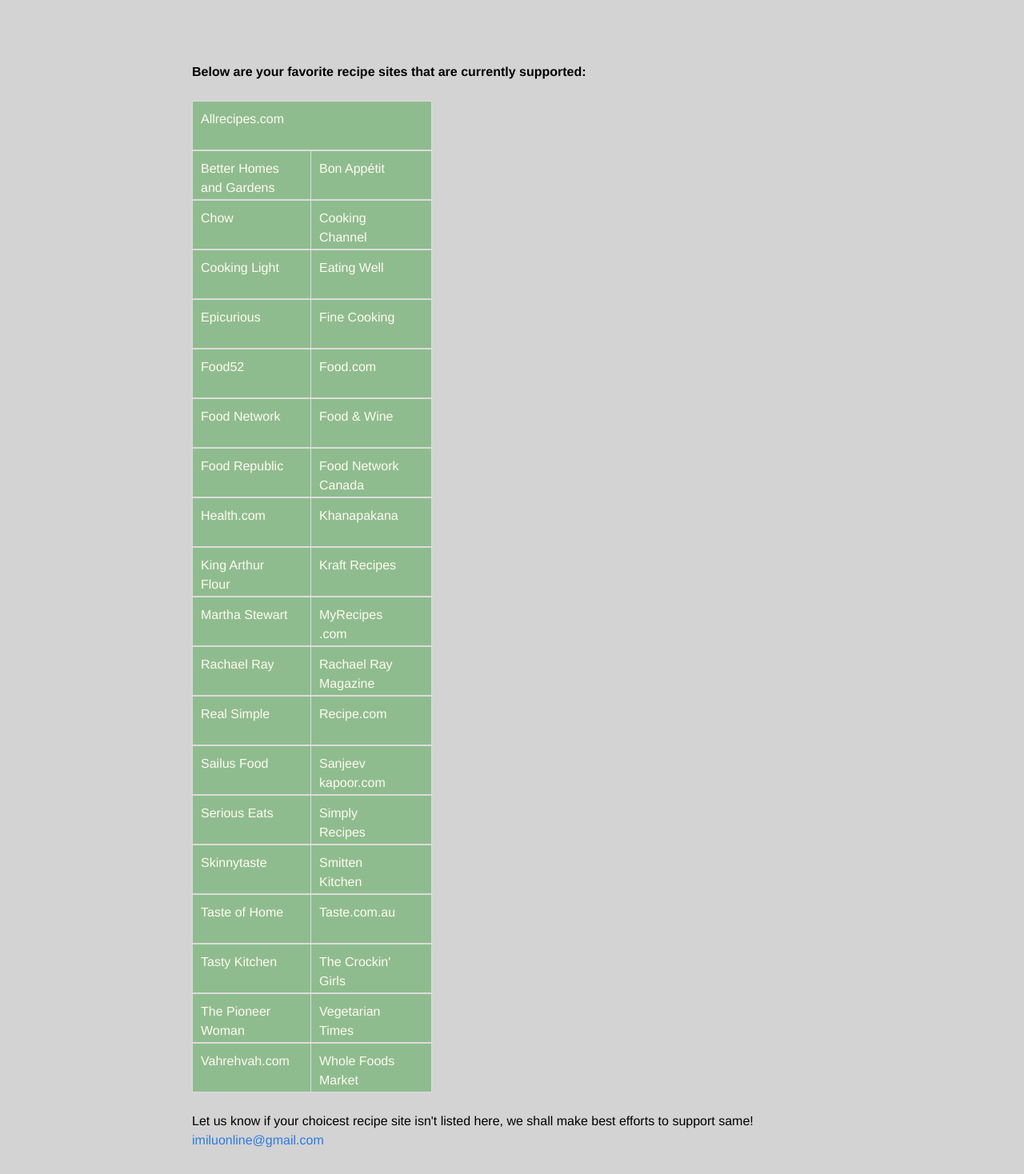
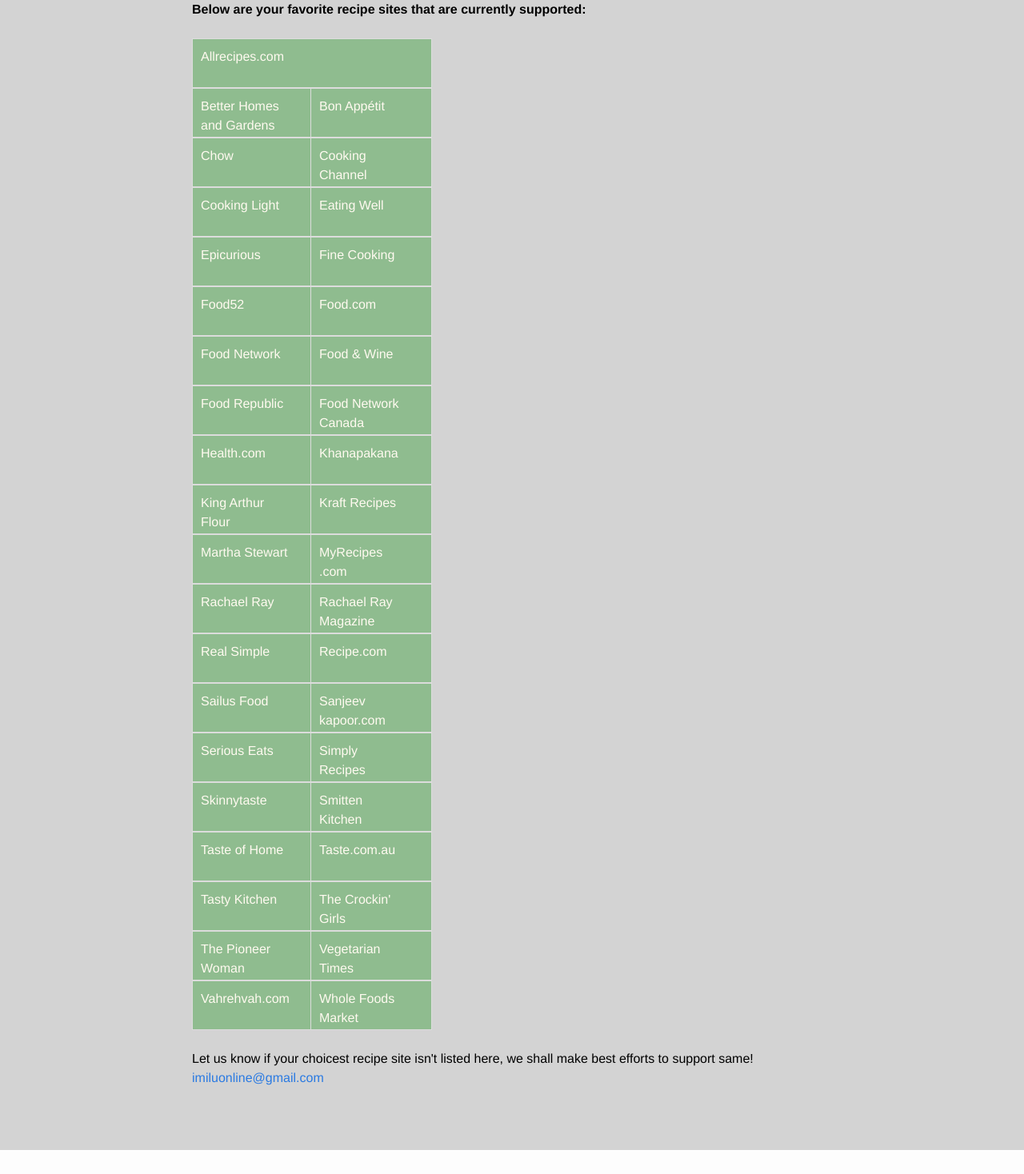
Before and after one commit to miluonline/miluworkslive, a Jekyll site: the page built from supported-recipe-sites.html, in a window 1280 px wide. Shown: the whole page at 80% size. Built offline with Jekyll 4.4.1, drawn with Linux system fonts in a browser that asks for light colours; after the commit the page ends 1438 px from its top, so only the background shows below that.

Commit message:
remove header footer for recipe site

```diff
--- a/_layouts/recipe_default.html
+++ b/_layouts/recipe_default.html
@@ -5,7 +5,7 @@
 
     <body>
 
-    <div class="page-content">
+    <div class="page-content" style="padding:0px 0px 30px 0px;">
       <div class="wrap">
       {{ content }}
       </div>
--- a/supported-recipe-sites.html
+++ b/supported-recipe-sites.html
@@ -1,8 +1,6 @@
 ---
 layout: recipe_default
 ---
-<br>
-<br>
 <b>Below are your favorite recipe sites that are currently supported: </b><br><br>
 
 <ul class='recipe-rows'>
@@ -52,3 +50,5 @@
 Let us know if your choicest recipe site isn't listed here, we shall make best efforts to support same! <a href="mailto:{{ site.email }}">{{ site.email }}</a>
 
 <br>
+<br>
+<br>
```
